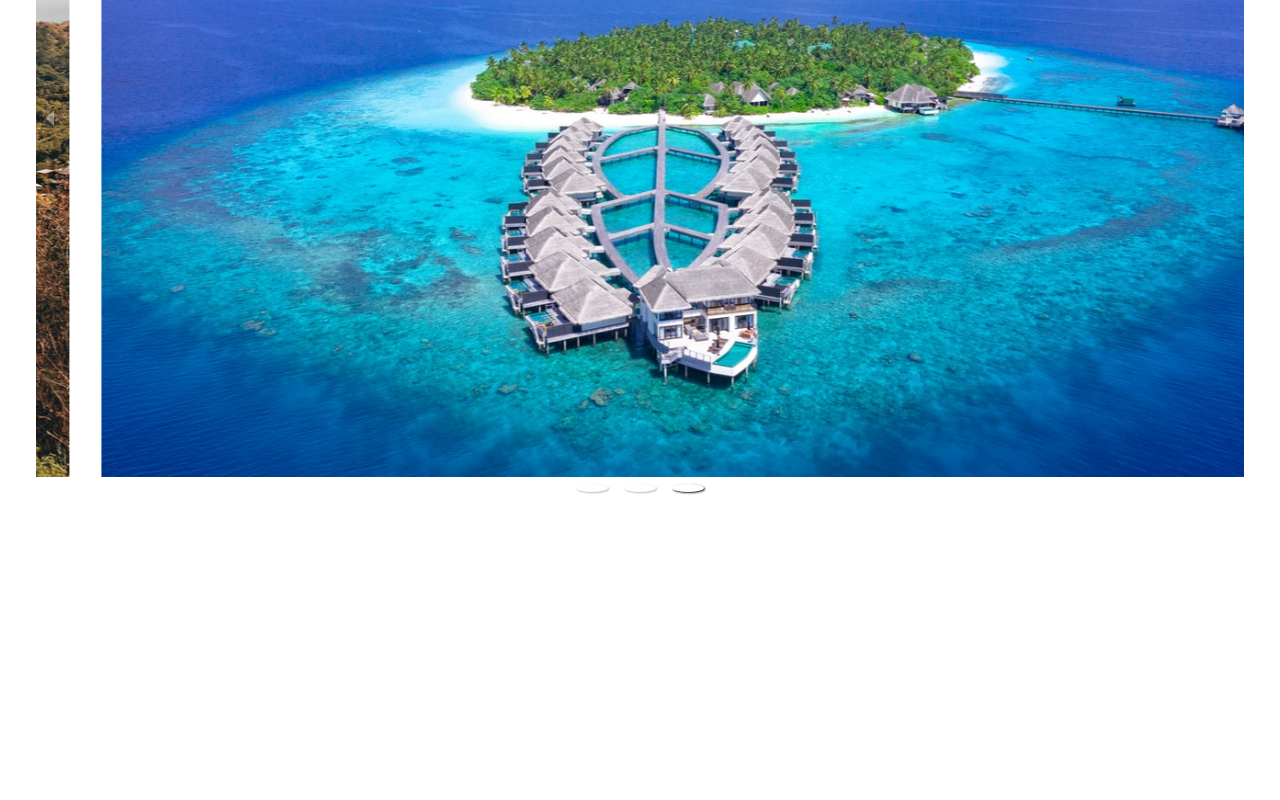
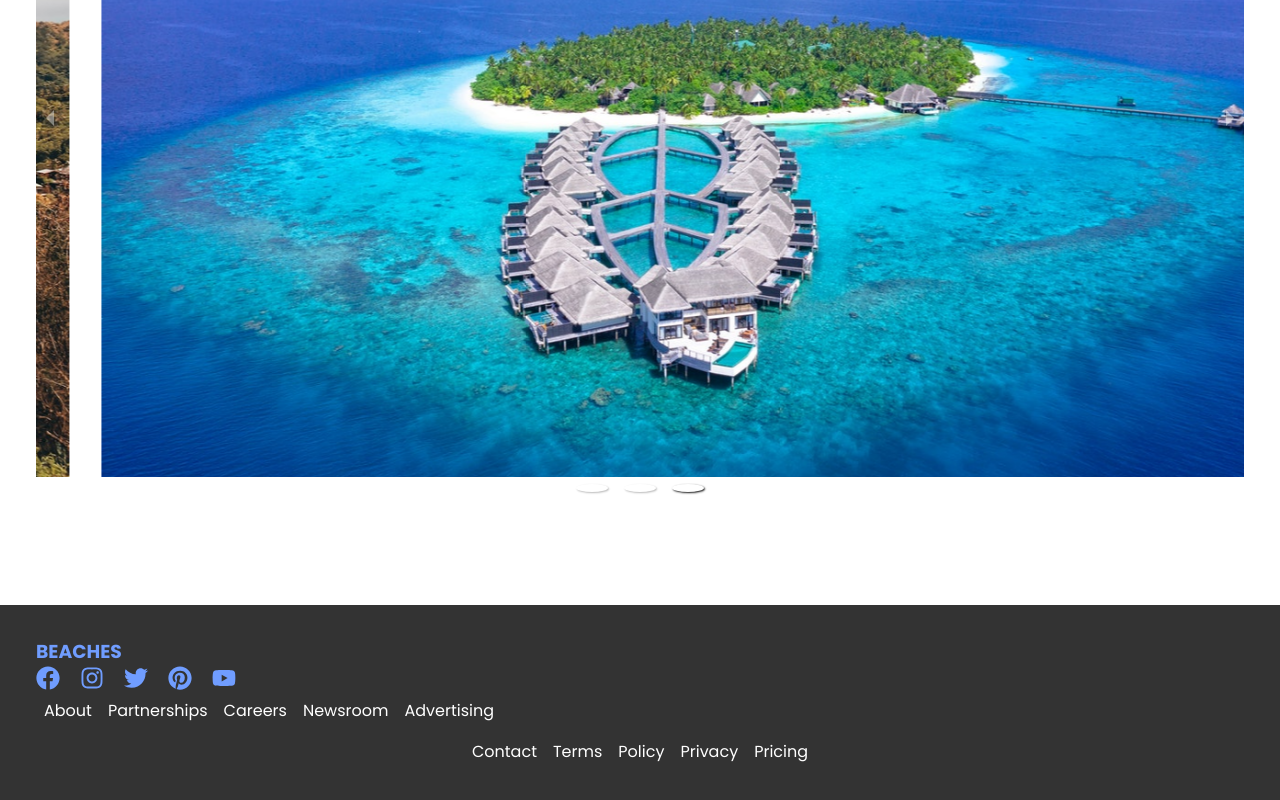
Before and after one commit to Festee/Projekti-web-mm, a React (Create React App) app: page / in a window 1280 px wide. Shown: the part 2867-3667 px from the top of the page. Before the commit the page ends 3472 px from the top, so only its background shows below. Built offline with nearby package versions, Linux system fonts and the light colour scheme.

Commit message:
Added Footer

```diff
--- a/src/App.js
+++ b/src/App.js
@@ -5,6 +5,7 @@ import Destinations from './components/destinations/Destinations'
 import Search from './components/search/Search';
 import Selects from './components/selects/Selects';
 import ImgCarousel from './components/carousel/ImgCarousel';
+import Footer from './components/footer/Footer';
 
 
 
@@ -18,6 +19,7 @@ function App() {
       <Search/>
       <Selects/>
       <ImgCarousel/>
+      <Footer/>
     </div>
   );
 }
--- /dev/null
+++ b/src/components/footer/Footer.js
@@ -0,0 +1,46 @@
+import React from 'react'
+import './FooterStyles.css'
+import { FaFacebook,FaInstagram, FaPinterest, FaTwitter, FaYoutube } from 'react-icons/fa';
+
+
+function Footer() {
+  return (
+    <div className='footer'>
+        <div className="container">
+            <div className="top">
+                <h3>BEACHES</h3>
+                <div className="social">
+                    <FaFacebook className='icon'/>
+                    <FaInstagram className='icon'/>
+                    <FaTwitter className='icon'/>
+                    <FaPinterest className='icon'/>
+                    <FaYoutube className='icon'/>
+                </div>
+            </div>
+            <div className="bottom">
+                <div className="left">
+                    <ul>
+                        <li>About</li>
+                        <li>Partnerships</li>
+                        <li>Careers</li>
+                        <li>Newsroom</li>
+                        <li>Advertising</li>
+                    </ul>
+                </div>
+                <div className="right">
+                    <ul>
+                        <li>Contact</li>
+                        <li>Terms</li>
+                        <li>Policy</li>
+                        <li>Privacy</li>
+                        <li>Pricing</li>
+
+                    </ul>
+                </div>
+            </div>
+        </div>
+    </div>
+  )
+}
+
+export default Footer
--- /dev/null
+++ b/src/components/footer/FooterStyles.css
@@ -0,0 +1,46 @@
+.footer{
+    width: 100%;
+    padding: 2rem 0;
+    background-color: #333;
+    color: #fff;
+}
+
+.footer h3{
+    color: var(--primary-light);
+}
+
+.footer .top .bottom{
+    display: flex;
+    width: 100%;
+    justify-content: space-between;
+    align-items: center;
+}
+
+.footer .social{
+    display: flex;
+    justify-content: space-between;
+    width: 200px;
+}
+
+.footer .icon{
+    color: var(--primary-light);
+}
+
+.footer .left, .right{
+    display: flex;
+    align-items: center;
+}
+
+.footer ul{
+    display: flex;
+}
+
+.footer li{
+    padding: .5rem;
+}
+
+@media screen and (max-width:1140px){
+    .footer ul{
+        flex-direction: column;
+    }
+}
```
